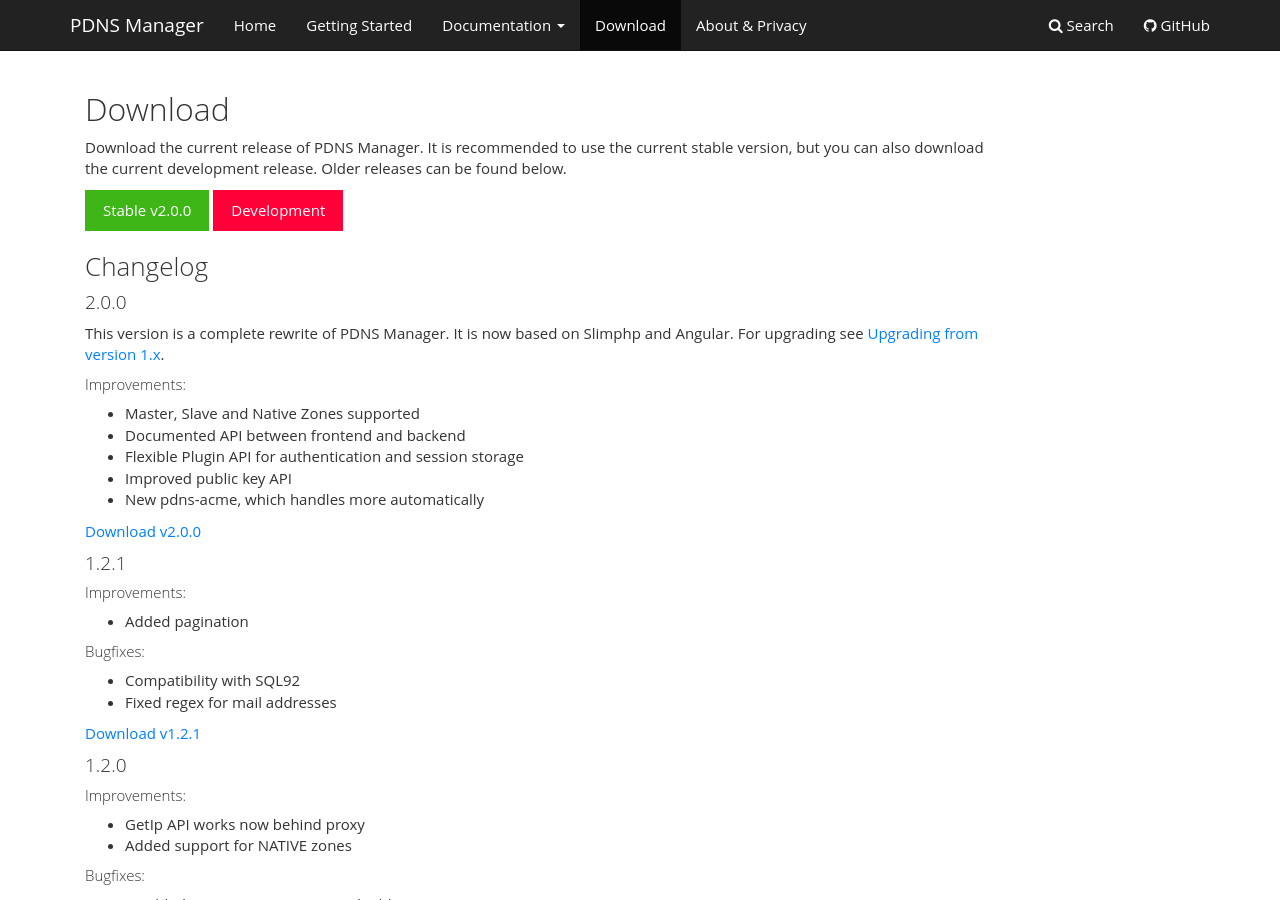
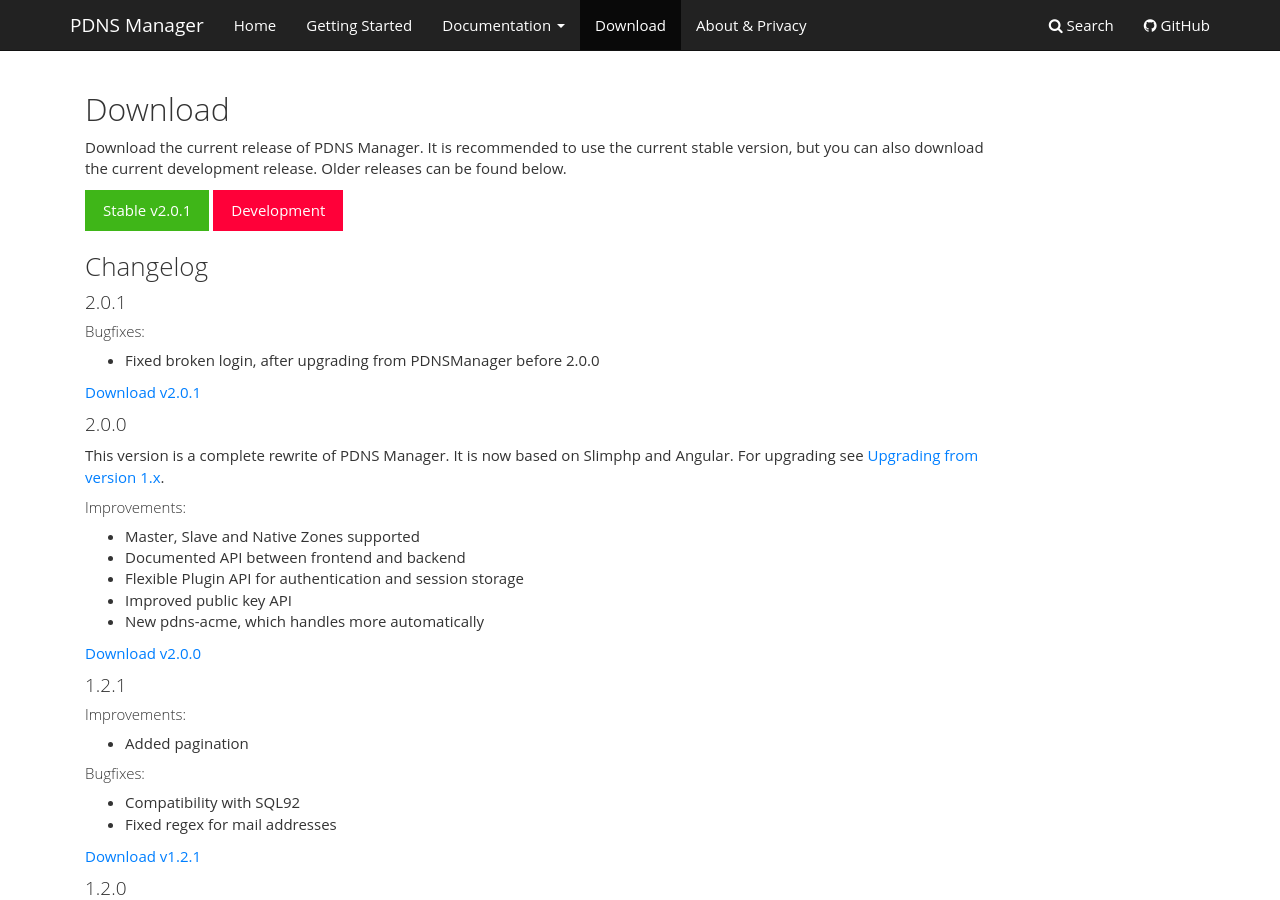
Before and after one commit to loewexy/pdns-manager-website, an MkDocs documentation site: the page built from content/download.md, in a window 1280 px wide and 900 px high. Built offline with MkDocs 1.6.1, drawn with Linux system fonts in a browser that asks for light colours; comment, search, counter and statistics services are not loaded.

Commit message:
Added v2.0.1

```diff
--- a/content/download.md
+++ b/content/download.md
@@ -6,11 +6,17 @@ Download the current release of PDNS Manager. It is recommended to use
 the current stable version, but you can also download the current
 development release. Older releases can be found below.
 
-[<button class="btn btn-success piwik_download">Stable v2.0.0</button>](https://dl.pdnsmanager.org/pdnsmanager-2.0.0.tar.gz)
+[<button class="btn btn-success piwik_download">Stable v2.0.1</button>](https://dl.pdnsmanager.org/pdnsmanager-2.0.1.tar.gz)
 [<button class="btn btn-danger piwik_download">Development</button>](https://dl.pdnsmanager.org/pdnsmanager-snapshot.tar.gz)
 
 
 ### Changelog
+
+#### 2.0.1
+##### Bugfixes:
+* Fixed broken login, after upgrading from PDNSManager before 2.0.0
+
+[<p class="piwik_download">Download v2.0.1</p>](https://dl.pdnsmanager.org/pdnsmanager-2.0.1.tar.gz)
 
 #### 2.0.0
 
```
